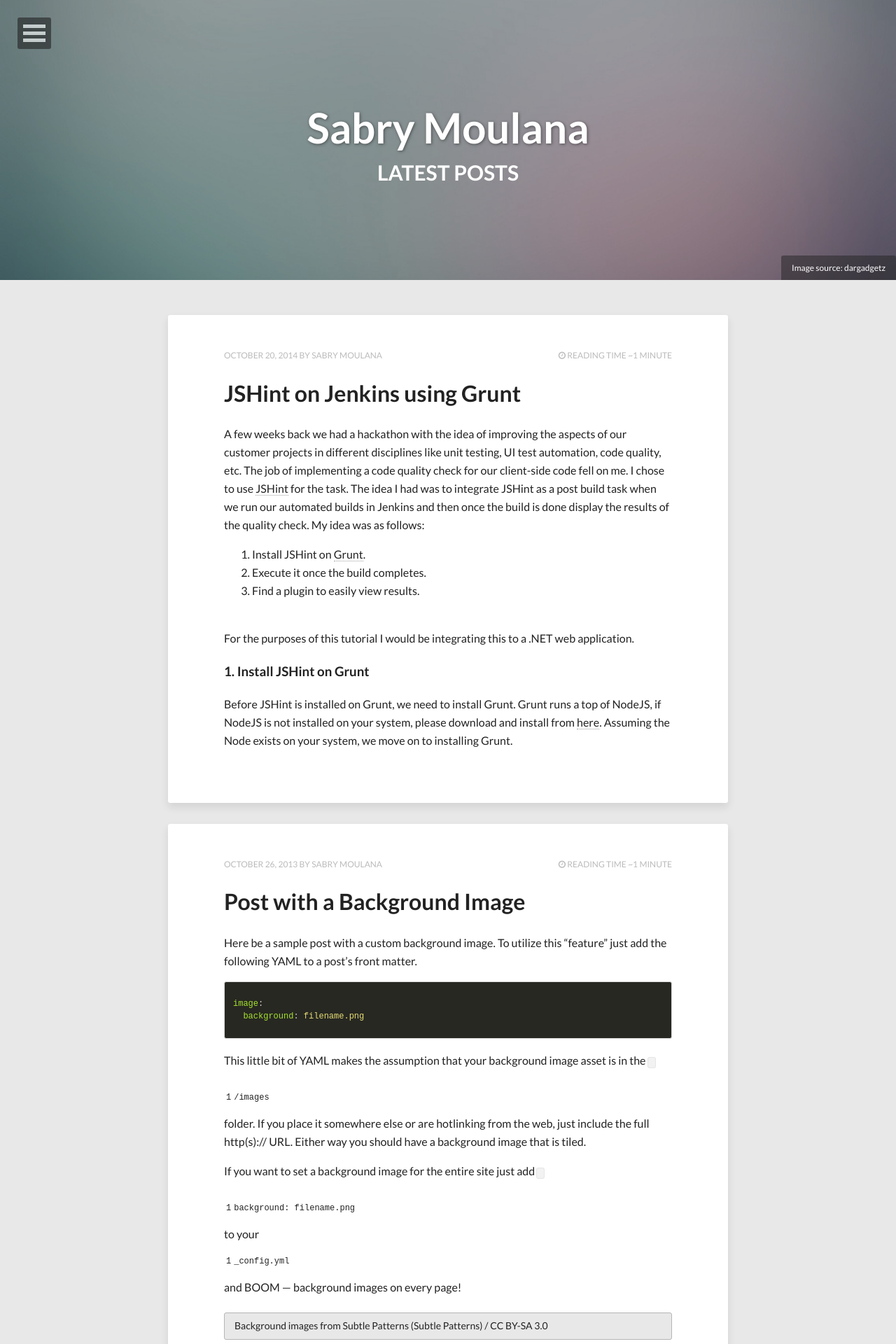
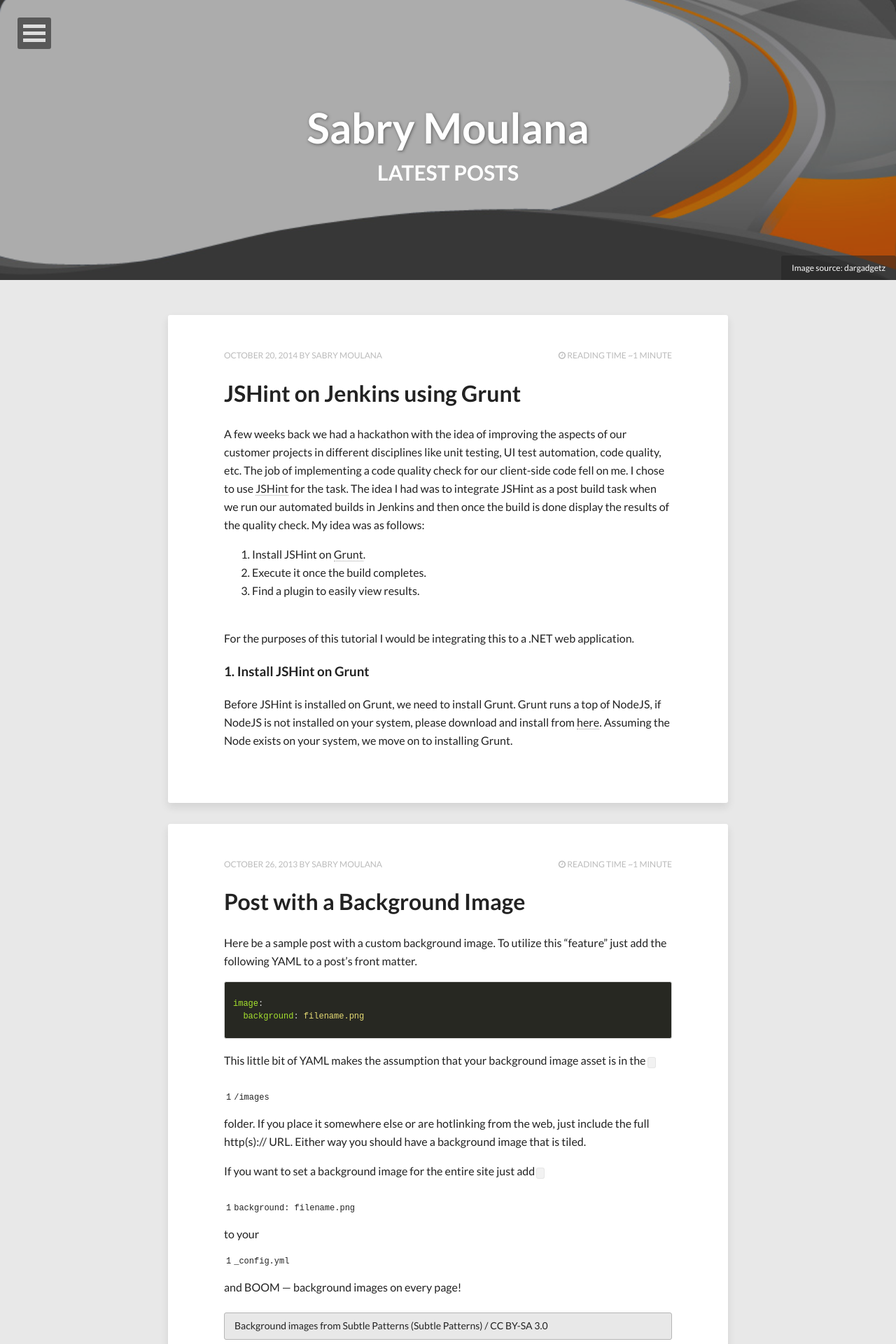
Before and after one commit to halfbakedcookie/halfbakedcookie.github.io, a Jekyll site: the page built from index.html, in a window 1280 px wide. Shown: the top 1920 px of the page at 70% size. Built offline with Jekyll 4.4.1, drawn with Linux system fonts in a browser that asks for light colours; nearby versions of some CDN libraries; the list of posts is cut into pages by our own code.

Commit message:
Updated banner

```diff
--- a/index.html
+++ b/index.html
@@ -4,7 +4,7 @@ title: Latest Posts
 description: "Describe this nonsense."
 tags: [Jekyll, theme, themes, responsive, blog, modern]
 image:
-  feature: abstract-1.jpg
+  feature: banner.png
   credit: dargadgetz
   creditlink: http://www.dargadgetz.com/ios-7-abstract-wallpaper-pack-for-iphone-5-and-ipod-touch-retina/
 ---
```
